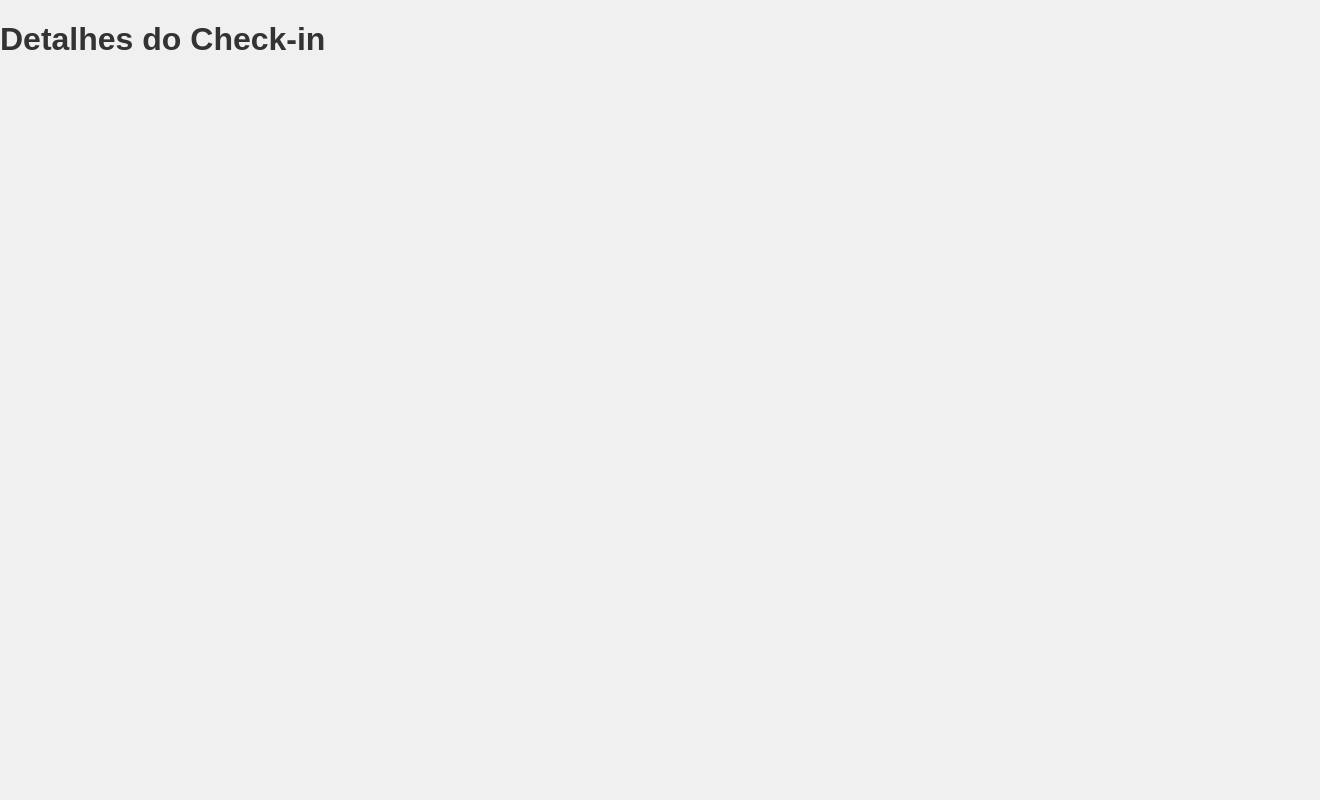
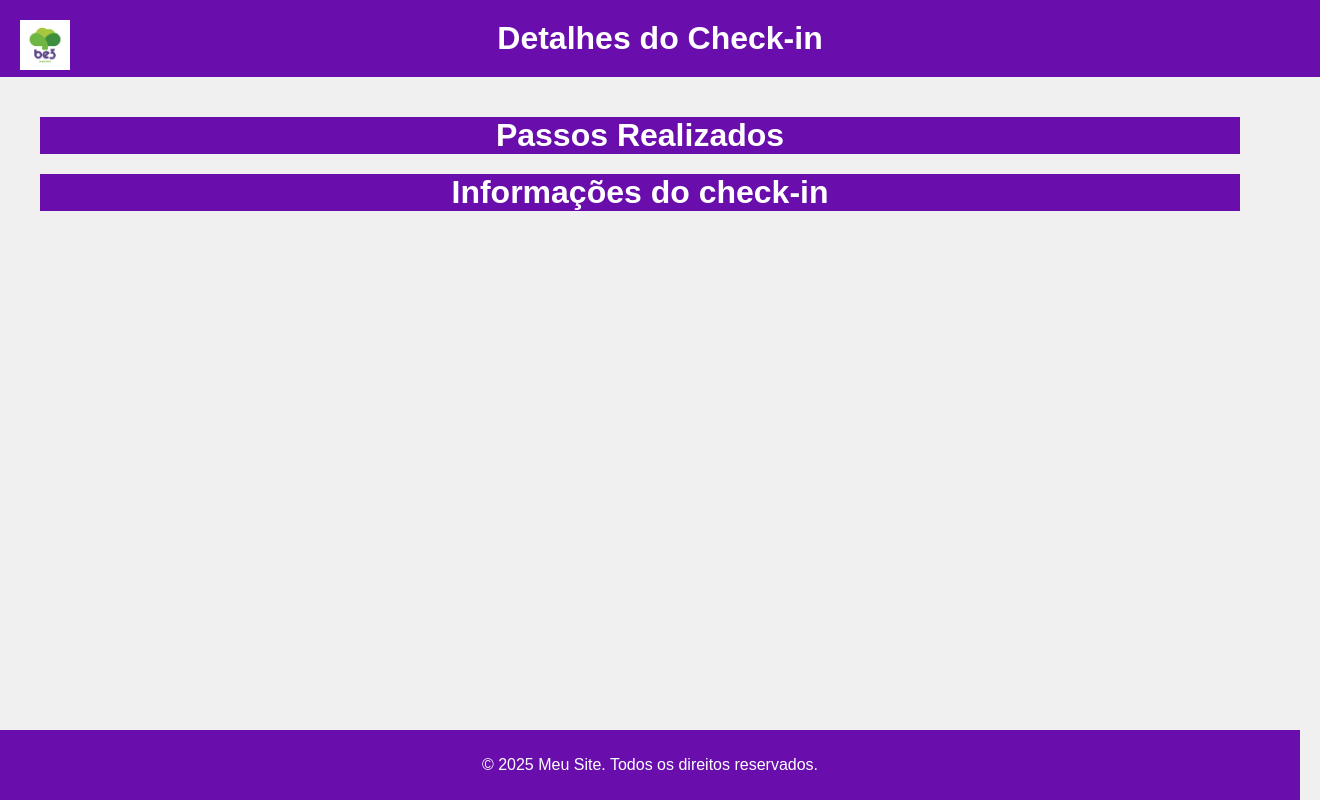
Before and after one commit to atairhubler/MeuSite, a website: page PesquisaAvancada/novaJanela.html in a window 1280 px wide. Shown: the whole page, 1320 px wide, since content can reach past the window. Drawn offline with Linux system fonts and the light colour scheme; no server answers.

Commit message:
Ferramenta do suporte 80% pronta

```diff
--- /dev/null
+++ b/PesquisaAvancada/StylesnovaJanela.css
@@ -0,0 +1,106 @@
+body {
+    font-family: Arial, sans-serif;
+    background-color: #f0f0f0;
+    margin: 0;
+    padding: 0;
+    color: #333;
+    display: flex;
+    flex-direction: column;
+    min-height: 100vh; /* Garante que o body ocupe pelo menos 100% da altura da tela */
+}
+
+header {
+    background-color: #6a0dad; /* Roxo */
+    padding: 20px;
+    text-align: center;
+    color: white;
+    width: 100%;  /* Garante que o header ocupe toda a largura */
+}
+
+header img {
+    width: 50px;
+    height: auto;
+    position: absolute;
+    left: 20px;
+}
+
+header h1 {
+    flex: 1;
+    text-align: center;
+    margin: 0;
+}
+
+footer {
+    background-color: #6a0dad;
+    color: white;
+    text-align: center;
+    padding: 10px;
+    width: 100%;
+    margin-top: auto; /* Faz o footer ir para o fundo da página */
+}
+
+#lista-tabelas {
+    display: flex;
+    flex-wrap: wrap; /* Permite que as tabelas se ajustem em múltiplas linhas */
+    justify-content: center; /* Centraliza as tabelas dentro do contêiner */
+    gap: 20px; /* Espaçamento entre as tabelas */
+    width: 100%;
+    padding: 20px;
+    box-sizing: border-box;
+}
+
+.titulo-tabela {
+    background-color: #6a0dad;
+    font-size: 2em;
+    font-weight: bold;
+    color: white;
+    margin-bottom: -20px;
+    text-align: center;
+}
+
+
+main {
+    display: grid;
+    grid-template-columns: repeat(1, 1fr); /* Garante 2 colunas para as tabelas */
+    gap: 20px; /* Espaçamento entre as tabelas */
+    justify-content: center;
+    width: 100%;
+    padding: 20px;
+    box-sizing: border-box;
+}
+
+table {
+    border-collapse: collapse;
+    width: 100%;
+    background-color: white;
+    box-shadow: 0 0 10px rgba(0, 0, 0, 0.1); /* Sombra para destacar as tabelas */
+}
+
+table th, table td {
+    border: 1px solid #ddd;
+    padding: 8px;
+    text-align: left;
+}
+
+table th {
+    background-color: #6a0dad;
+    color: white;
+}
+
+table tbody tr:nth-child(even) {
+    background-color: #f9f9f9;
+}
+
+table tbody tr:hover {
+    background-color: #f1f1f1;
+}
+
+@media (max-width: 768px) {
+    main {
+        grid-template-columns: 1fr; /* Em telas pequenas, as tabelas ficam uma sobre a outra */
+    }
+
+    table {
+        max-width: 100%;
+    }
+}
--- a/PesquisaAvancada/novaJanela.html
+++ b/PesquisaAvancada/novaJanela.html
@@ -1,42 +1,57 @@
 <!DOCTYPE html>
 <html lang="pt-BR">
+
 <head>
     <meta charset="UTF-8">
     <meta name="viewport" content="width=device-width, initial-scale=1.0">
     <title>Detalhes do Check-in</title>
-    <link rel="stylesheet" href="../MenuPrincipal/stylesMenuPrincipal.css">
+    <link rel="stylesheet" type="text/css" href="StylesnovaJanela.css">
+
 </head>
+
 <body>
+    <header>
+        <img src="../assets/be3.png" alt="Logo">
         <h1>Detalhes do Check-in</h1>
+    </header>
 
+<section id="lista-tabelas">
+    <main>
+        <div class="titulo-tabela" id="titulo4">Passos Realizados</div>
         <table id="tabela1">
             <thead>
-            <tr></tr> <!-- As colunas serão geradas aqui -->
+                <tr></tr>
             </thead>
             <tbody></tbody>
         </table>
 
+        <div class="titulo-tabela" id="titulo4">Informações do check-in</div>
         <table id="tabela2">
             <thead>
-            <tr></tr> <!-- As colunas serão geradas aqui -->
+                <tr></tr>
             </thead>
             <tbody></tbody>
         </table>
 
         <table id="tabela3">
             <thead>
-            <tr></tr> <!-- As colunas serão geradas aqui -->
+                <tr></tr>
             </thead>
             <tbody></tbody>
         </table>
 
         <table id="tabela4">
             <thead>
-            <tr></tr> <!-- As colunas serão geradas aqui -->
+                <tr></tr>
             </thead>
             <tbody></tbody>
         </table>
+    </main>
+</section>
 
+    <footer>
+        <p>&copy; 2025 Meu Site. Todos os direitos reservados.</p>
+    </footer>
     <script>
         // Função para obter o parâmetro 'id' da URL
         function obterParametroId() {
@@ -50,11 +65,11 @@
 
             try {
                 // Substitua pelos endpoints corretos da API
-                const response1 = await fetch(`https://localhost:7272/GetAcompanhamento?idCheckin=CB0B753B-5A0A-F011-ABF4-02A32A4A416A`);
+                const response1 = await fetch(`https://localhost:7272/GetAcompanhamento?idCheckin=${id}`);
                 const data1 = await response1.json();
                 exibirTabela('tabela1', data1);
 
-                const response2 = await fetch(`https://localhost:7272/api/tabela2?id=${id}`);
+                const response2 = await fetch(`https://localhost:7272/GetCheckinInformations?idCheckin=${id}`);
                 const data2 = await response2.json();
                 exibirTabela('tabela2', data2);
 
@@ -112,4 +127,5 @@
         window.onload = carregarTabelas;
     </script>
 </body>
+
 </html>
```
Lines whose indentation alone changed are shown as unchanged.
